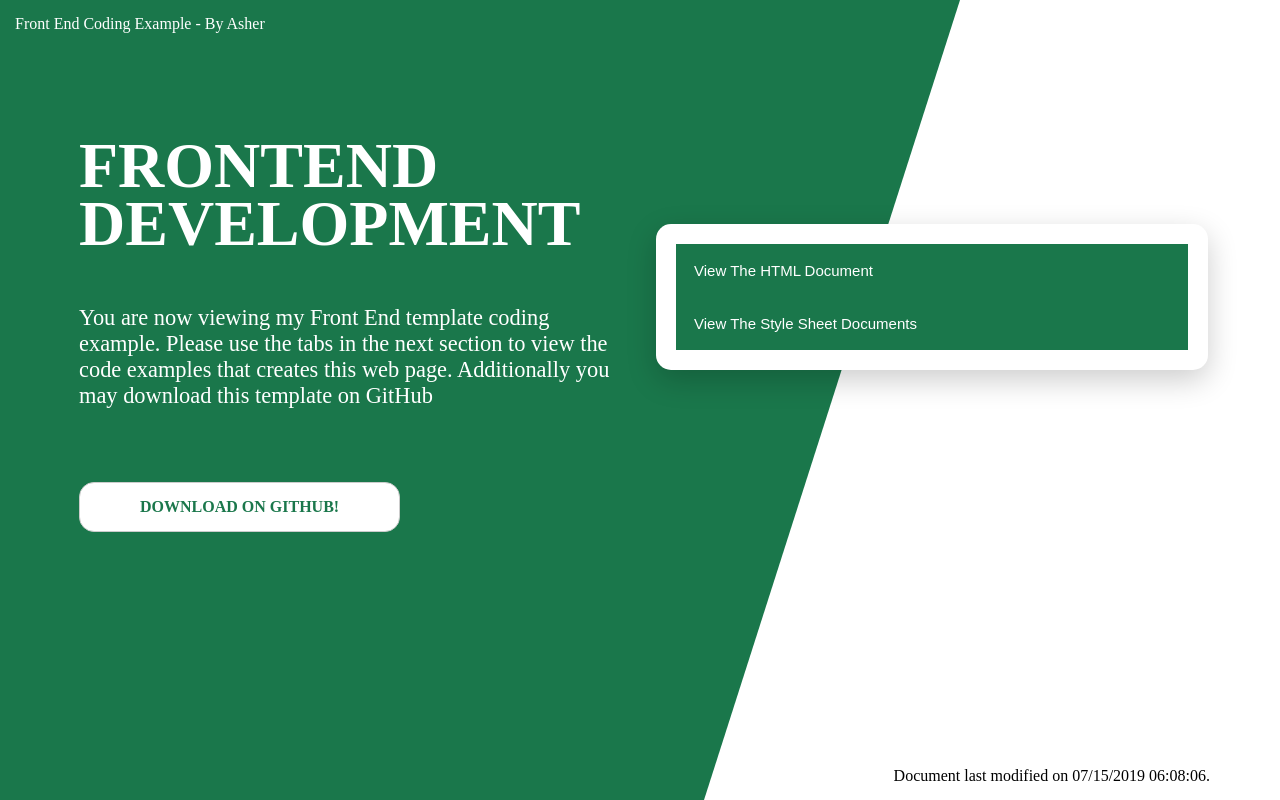
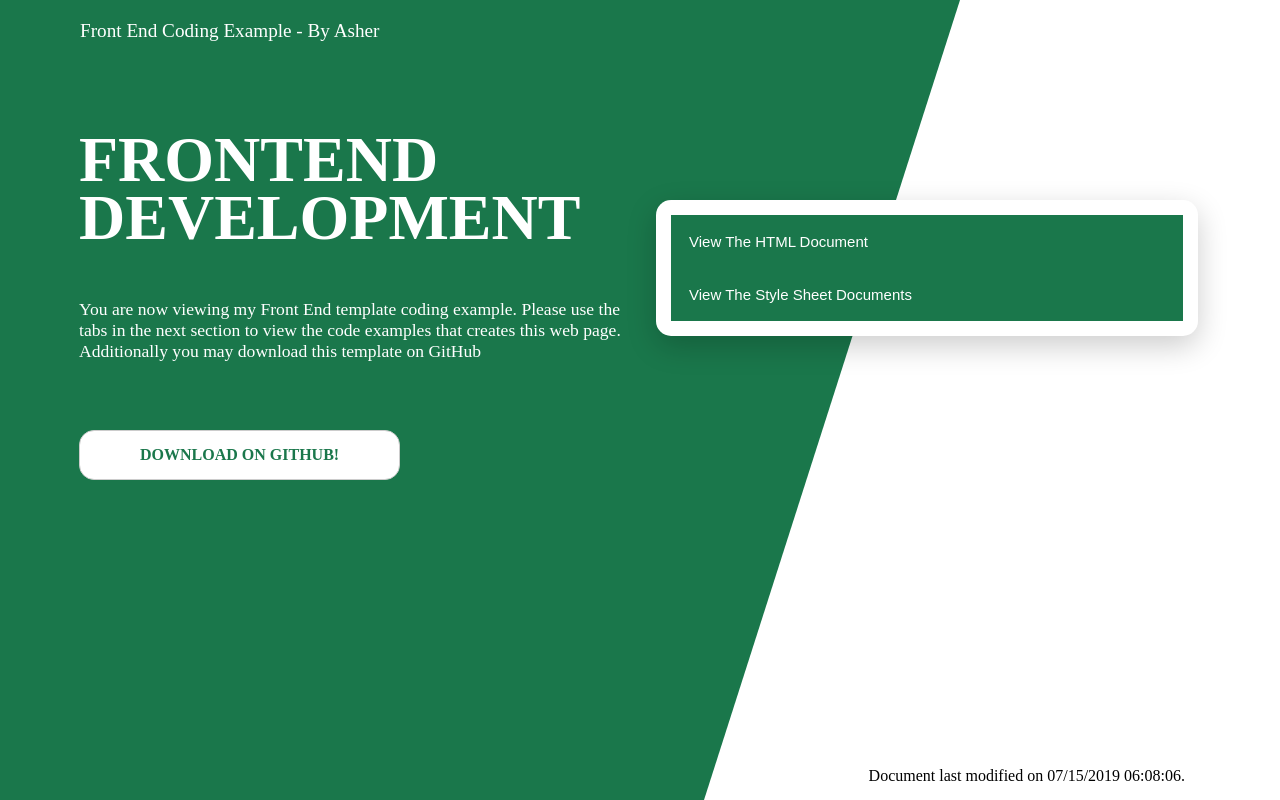
Before and after one commit to eLeadWorks/frontend-example, a plain HTML site: page index.html in a window 1280 px wide. Drawn offline with Linux system fonts and the light colour scheme.

Commit message:
Update main.css

```diff
--- a/css/main.css
+++ b/css/main.css
@@ -1,12 +1,10 @@
 body, html {
   height: 100%;
 }
-
 body {
   font-family: 'Montserrat';
   margin: 0;
 }
-
 body #bg {
   background-color: #1a774b;
   width: 100%;
@@ -14,23 +12,25 @@ body #bg {
   position: absolute;
   z-index: -1;
 }
-
-@media (min-width: 840px) {
+@media (min-width: 786px) {
   body #bg {
-    -webkit-clip-path: polygon(0 0, 75% 0, 55% 100%, 0% 100%);
     clip-path: polygon(0 0, 75% 0, 55% 100%, 0% 100%);
  }
 }
-
 body #title {
   color: #fff;
-  text-decoration: none;
   padding: 15px;
-  display: block;
-  font-size: 1em;
-  margin-top: 0px;
+  font-size: 1.2em;
+  text-align: center;
 }
-
+@media (min-width: 786px) {
+  body #title {
+    color: #fff;
+    padding: 20px 0px 0px 80px;
+    font-size: 1.2em;
+    text-align: left;
+ }
+}
 body header a {
   color: #fff;
   text-decoration: none;
@@ -39,40 +39,29 @@ body header a {
   font-size: 1em;
   border: 1px solid #000;
 }
-
-@media (min-width: 840px) {
+@media (min-width: 786px) {
   main {
-    display: -ms-grid;
     display: grid;
-    -ms-grid-columns: 50% auto;
     grid-template-columns: 50% auto;
     grid-template-areas: "primary card";
  }
 }
-
 main section#card {
   background: #fff;
-  padding: 20px;
+  padding: 15px;
   margin: 1em auto;
   border-radius: 15px;
-  -webkit-box-shadow: 0 10px 30px rgba(0, 0, 0, 0.2);
-          box-shadow: 0 10px 30px rgba(0, 0, 0, 0.2);
+  box-shadow: 0 10px 30px rgba(0, 0, 0, .2);
   width: 80%;
 }
-
-@media (min-width: 840px) {
+@media (min-width: 786px) {
   main section#card {
     grid-area: card;
-    height: -webkit-fit-content;
-    height: -moz-fit-content;
     height: fit-content;
-    -ms-flex-item-align: center;
-        -ms-grid-row-align: center;
     align-self: center;
     margin: 1em;
  }
 }
-
 main section#card .accordion {
   background-color: #1a774b;
   color: #fff;
@@ -83,56 +72,46 @@ main section#card .accordion {
   text-align: left;
   outline: none;
   font-size: 15px;
-  -webkit-transition: 0.4s;
   transition: 0.4s;
 }
-
 main section#card .active, main section#card .accordion:hover {
   background-color: lighter #1a774b, 50%;
 }
-
 main section#card .panel {
   max-width: 480px;
   padding: 0 18px;
   background-color: #fff;
   max-height: 0;
   overflow: hidden;
-  -webkit-transition: max-height 0.2s ease-out;
   transition: max-height 0.2s ease-out;
 }
-
 main section#primary {
   color: #fff;
   padding: 15px;
   text-align: center;
 }
-
-@media (min-width: 840px) {
+@media (min-width: 786px) {
   main section#primary {
     grid-area: primary;
     text-align: left;
     margin: 4em 0 0 4em;
  }
 }
-
 main section#primary h1 {
   font-size: 3em;
   margin-top: 10px;
   text-transform: uppercase;
 }
-
-@media (min-width: 840px) {
+@media (min-width: 786px) {
   main section#primary h1 {
     width: 30%;
     font-size: 4em;
-    line-height: .9em;
+    line-height: 0.9em;
  }
 }
-
 main section#primary p {
-  font-size: 1.4em;
+  font-size: 1.1em;
 }
-
 main section#primary a {
   color: #1a774b;
   border-radius: 15px;
@@ -146,28 +125,23 @@ main section#primary a {
   padding: 15px;
   border: 1px solid #ccc;
 }
-
-@media (min-width: 840px) {
+@media (min-width: 786px) {
   main section#primary a {
     display: inline-block;
     padding: 15px 60px;
  }
 }
-
 footer .last-modified {
   color: #fff;
   padding: 15px;
   position: fixed;
   bottom: 0;
 }
-
-@media (min-width: 840px) {
+@media (min-width: 786px) {
   footer .last-modified {
     color: #000;
-    right: 30px;
-    padding-right: 40px;
+    right: 80px;
     position: fixed;
     bottom: 0;
  }
 }
-/*# sourceMappingURL=main.css.map */
```
Lines whose indentation alone changed are shown as unchanged.
